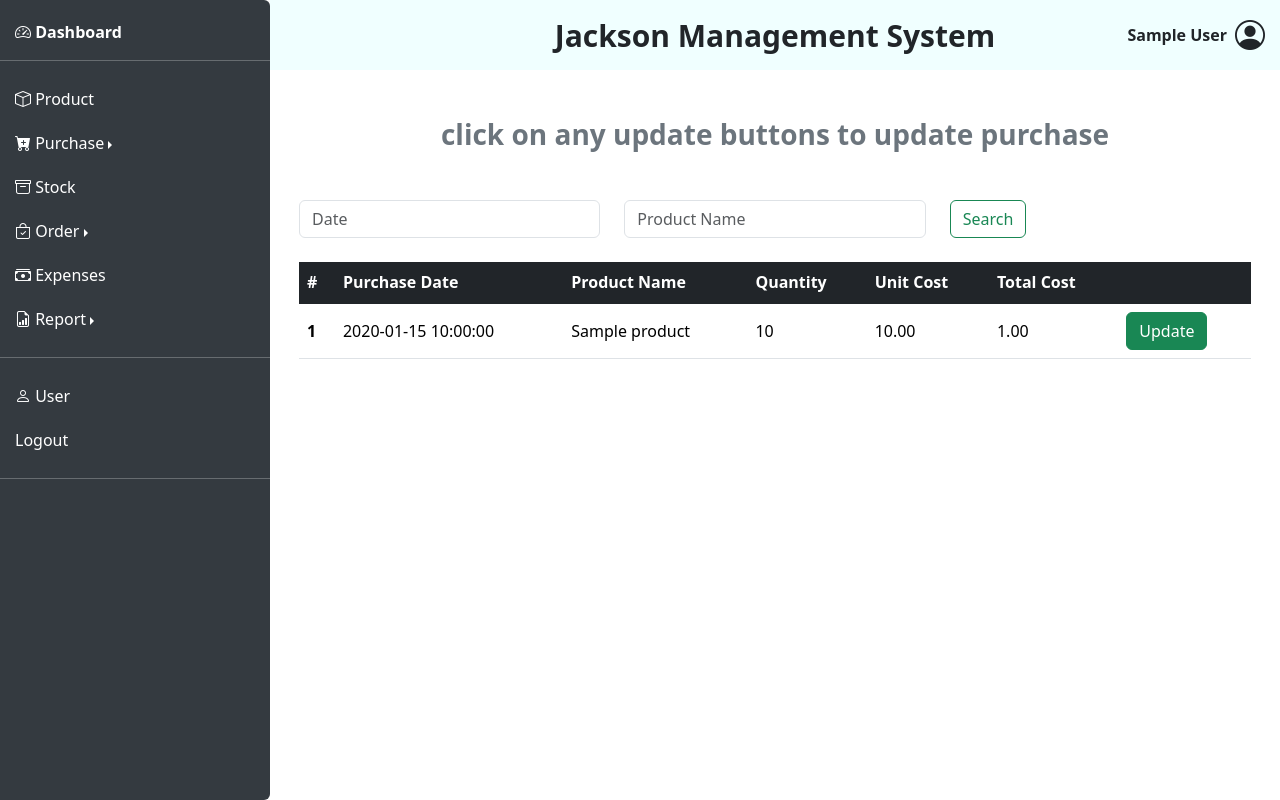
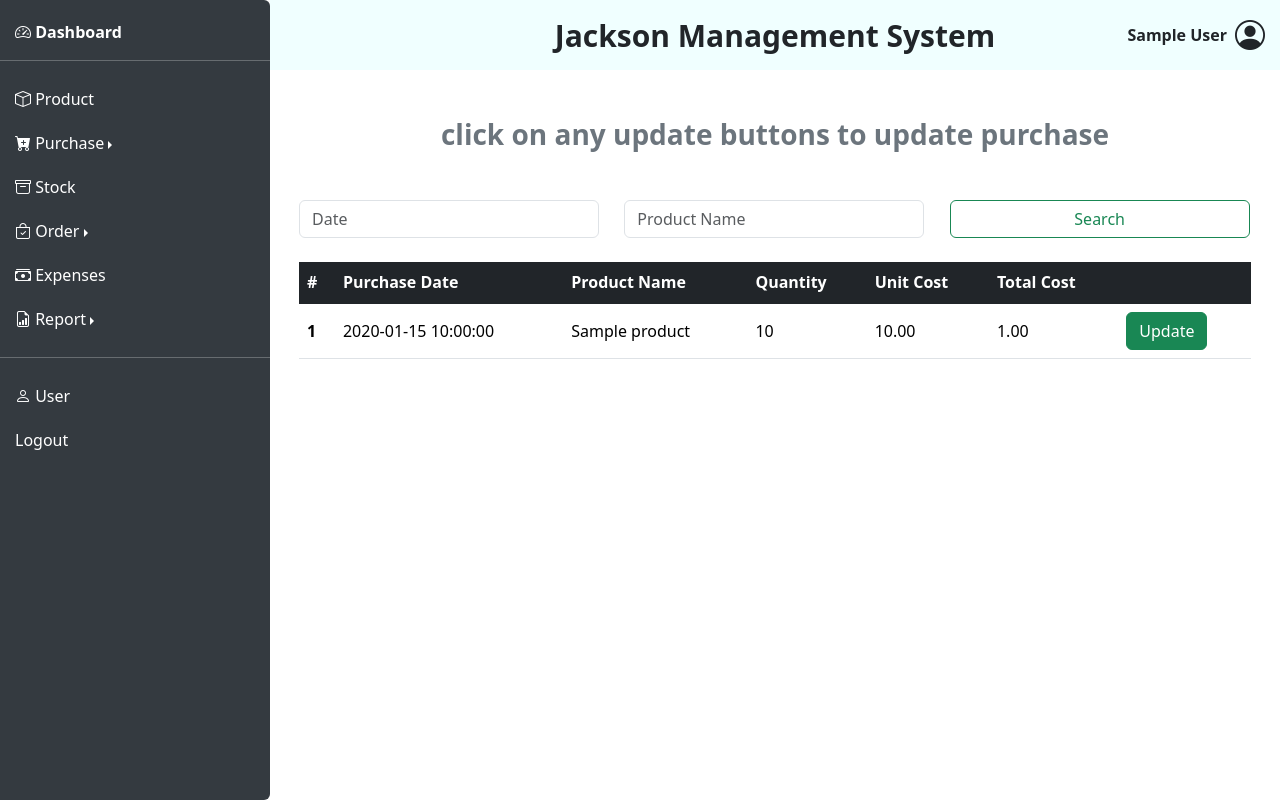
Before and after one commit to ebohsamuel/salesproject, a FastAPI app: template app/templates/purchase-update.html in a window 1280 px wide. Run offline with FastAPI, Linux system fonts and the light colour scheme; the template is opened without the code that fills it: most values are stand-ins (such as "Sample title", 1, 10 or a date in 2020).

Commit message:
updating templates

```diff
--- a/app/templates/dashboard.html
+++ b/app/templates/dashboard.html
@@ -59,6 +59,7 @@
             margin-top: 10px;
             margin-right: 5px;
             margin-left: 275px;
+            overflow-x: auto;
         }
         .topBar {
             height: 70px;
@@ -198,8 +199,8 @@
         <hr class="text-white">
         <a href="/user" class="d-block"><i class="bi bi-person"></i> User</a>
         <a href="/logout" class="d-block">Logout</a>
-        <hr class="text-white">
-        <div class="d-flex d-xl-none flex-column-reverse position-absolute align-items-center text-white" style="top: 500px; right: 100px;">
+        <hr class="text-white d-xl-none">
+        <div class="d-flex d-xl-none flex-column-reverse position-absolute align-items-center text-white" style="top: 500px; left: 5px;">
             <span class="me-2 fw-semibold">{{ full_name }}</span>
             <i id="user" class="bi bi-person-circle"></i>
         </div>
--- a/app/templates/expenses.html
+++ b/app/templates/expenses.html
@@ -7,17 +7,17 @@
         <div class="container-fluid">
             <div class="mb-5 text-secondary text-center"><h4 class="fw-bold fs-3">click on any update buttons to update expense</h4></div>
             <div class="row g-4">
-                <div class="col-12 col-md-4">
+                <div class="col-12 col-xl-4">
                     <input style="max-width: 300px;" id="dateSearch" type="text" class="form-control" placeholder="Date" aria-label="Date">
                     <div id="notice2" class="text-danger fw-semibold" style="font-family: sans-serif;"></div>
                 </div>
-                <div class="col-12 col-md-4">
+                <div class="col-12 col-xl-4">
                     <button id="searchButton" class="btn btn-outline-secondary" style="width: 300px;">
                         <span id="spinnerSearch" class="spinner-border spinner-border d-none" aria-hidden="true"></span>
                         <span id="buttonTextSearch" role="status">Search</span>
                     </button>
                 </div>
-                <div class="col-12 col-md-4">
+                <div class="col-12 col-xl-4">
                     <span class="btn btn-outline-secondary" style="width: 300px;" data-bs-toggle="modal" data-bs-target="#expenseregistration">Add Expenses <i class="bi bi-plus"></i></span>
                 </div>
                 <!-- modal for adding new expenses -->
--- a/app/templates/purchase-report.html
+++ b/app/templates/purchase-report.html
@@ -16,11 +16,11 @@
                     <span class="me-2 text-success fw-semibold d-flex align-items-center">Total Quantity</span><div id="totalQuantity" class="text-success fw-bold d-flex align-items-center" style="width: fit-content;">0</div>
                 </div>
                 <div class="col-12 col-xl-4">
-                    <input id="dateSearch" type="text" class="form-control" placeholder="Date" aria-label="Date">
+                    <input style="max-width: 300px;" id="dateSearch" type="text" class="form-control" placeholder="Date" aria-label="Date">
                     <div id="notice2" class="text-danger fw-semibold" style="font-family: sans-serif;"></div>
                 </div>
                 <div class="col-12 col-xl-4">
-                    <input id="productNameSearch" type="text" class="form-control" placeholder="Product Name" aria-label="Product Name">
+                    <input style="max-width: 300px;" id="productNameSearch" type="text" class="form-control" placeholder="Product Name" aria-label="Product Name">
                 </div>
                 <div class="col-12 col-xl-4">
                     <button id="searchButton" class="btn btn-outline-secondary" style="width: 300px;">
--- a/app/templates/purchase-update.html
+++ b/app/templates/purchase-update.html
@@ -7,15 +7,15 @@
         <div class="container-fluid position-relative">
             <div class="mb-5 text-secondary text-center"><h4 class="fw-bold fs-3">click on any update buttons to update purchase</h4></div>
             <div class="row g-4">
-                <div class="col-12 col-md-4">
-                    <input id="dateSearch" type="text" class="form-control" placeholder="Date" aria-label="Date">
+                <div class="col-12 col-xl-4">
+                    <input style="max-width: 300px;" id="dateSearch" type="text" class="form-control" placeholder="Date" aria-label="Date">
                     <div id="notice2" class="text-danger fw-semibold" style="font-family: sans-serif;"></div>
                 </div>
-                <div class="col-12 col-md-4">
-                    <input id="productNameSearch" type="text" class="form-control" placeholder="Product Name" aria-label="Product Name">
+                <div class="col-12 col-xl-4">
+                    <input style="max-width: 300px;" id="productNameSearch" type="text" class="form-control" placeholder="Product Name" aria-label="Product Name">
                 </div>
-                <div class="col-12 col-md-4">
-                    <button id="searchButton" class="btn btn-outline-success">
+                <div class="col-12 col-xl-4">
+                    <button id="searchButton" class="btn btn-outline-success" style="width: 300px;">
                         <span id="spinnerSearch" class="spinner-border spinner-border d-none" aria-hidden="true"></span>
                         <span id="buttonTextSearch" role="status">Search</span>
                     </button>
--- a/app/templates/sales-report.html
+++ b/app/templates/sales-report.html
@@ -19,11 +19,11 @@
                     <span class="me-2 text-success fw-semibold d-flex align-items-center">Total Quantity</span><div id="totalQuantity" class="text-success fw-bold d-flex align-items-center" style="width: fit-content;">0</div>
                 </div>
                 <div class="col-12 col-xl-4">
-                    <input id="dateSearch" type="text" class="form-control" placeholder="Date" aria-label="Date">
+                    <input style="max-width: 300px;" id="dateSearch" type="text" class="form-control" placeholder="Date" aria-label="Date">
                     <div id="notice2" class="text-danger fw-semibold" style="font-family: sans-serif;"></div>
                 </div>
                 <div class="col-12 col-xl-4">
-                    <input id="search" type="text" class="form-control" placeholder="receipt" aria-label="Search...">
+                    <input style="max-width: 300px;" id="search" type="text" class="form-control" placeholder="receipt" aria-label="Search...">
                 </div>
                 <div class="col-12 col-xl-4">
                     <button id="searchButton" class="btn btn-outline-secondary" style="width: 300px;">
```
Also changed, not shown: app/templates/sales-update.html (+5 -5 lines).
